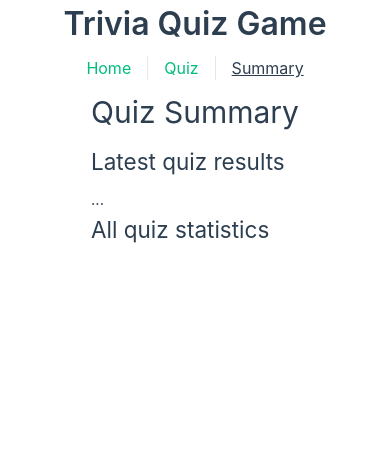
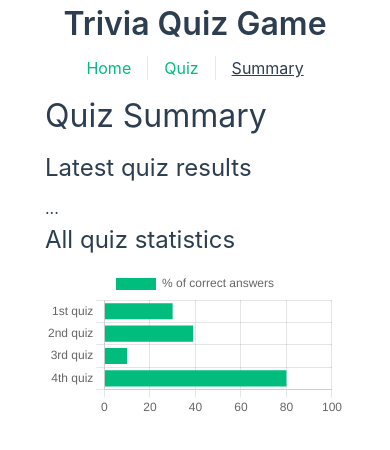
Before and after one commit to mikizuk/vue3-trivia, a Vue app: page /summary in a window 390 px wide. Shown: the top 450 px of the page. Built offline with nearby package versions, Linux system fonts and the light colour scheme.

Commit message:
Added chart.js lib & fake chart data & mobile css fixes

```diff
--- a/src/App.vue
+++ b/src/App.vue
@@ -77,7 +77,7 @@ main {
   flex-direction: column;
   align-items: center;
   /* margin-block: 5px; */
-  padding: 8px;
+  padding-block: 10px;
   /* padding: calc(var(--section-gap) / 8); */
   height: 100%;
 
--- a/src/assets/base.css
+++ b/src/assets/base.css
@@ -68,6 +68,9 @@
 }
 
 body {
+  display: flex;
+  flex-direction: column;
+  justify-content: space-between;
   min-height: 100vh;
   color: var(--color-text);
   background: var(--color-background);
@@ -88,7 +91,7 @@ body {
     'Droid Sans',
     'Helvetica Neue',
     sans-serif;
-  font-size: 15px;
+  font-size: 16px;
   text-rendering: optimizeLegibility;
   -webkit-font-smoothing: antialiased;
   -moz-osx-font-smoothing: grayscale;
--- a/src/assets/main.css
+++ b/src/assets/main.css
@@ -9,7 +9,7 @@
 
 #app {
   max-width: 1280px;
-  margin: 0 auto;
+  /* margin: 0 auto; */
   /* padding: 2rem; */
   font-weight: normal;
   min-height: 100%;
--- /dev/null
+++ b/src/components/ChartComponent.vue
@@ -0,0 +1,56 @@
+<script setup>
+import { ref } from 'vue';
+import { Bar } from 'vue-chartjs';
+import { Chart as ChartJS, CategoryScale, LinearScale, BarElement, Title, Tooltip, Legend, scales } from 'chart.js';
+
+ChartJS.register(CategoryScale, LinearScale, BarElement, Title, Tooltip, Legend);
+
+const chartData = ref({
+  labels: ['1st quiz', '2nd quiz', '3rd quiz', '4th quiz'],
+  datasets: [
+    {
+      label: '% of correct answers',
+      backgroundColor: '#00bd7e',
+      data: [30, 39, 10, 80],
+    }
+  ]
+});
+
+const chartOptions = ref({
+  responsive: true,
+  scales: {
+    x: {
+      max: 100
+    }
+  },
+  indexAxis: 'y',
+  plugins: {
+    legend: {
+      position: 'top',
+    },
+    tooltip: {
+      callbacks: {
+        label: function (context) {
+          console.log("context:", context);
+          let label = context.dataset.label || '';
+          if (label) {
+            label += ': ';
+          }
+          if (context.parsed.y !== null) {
+            label += `${context.parsed.y}`;
+          }
+          return label;
+        }
+      }
+    }
+  }
+});
+</script>
+
+<template>
+  <Bar :data="chartData" :options="chartOptions" />
+</template>
+
+<style scoped>
+/* Add any styles for your chart component here */
+</style>
--- a/src/components/QuizComponent.vue
+++ b/src/components/QuizComponent.vue
@@ -69,7 +69,7 @@ const showCorrectAnswers = () => {
             <p><span style="font-size: small;">Difficulty:</span> {{ currentQuestion.difficulty }}</p>
             <p><span style="font-size: small;">Category:</span> {{ convertString(currentQuestion.category) }}</p>
           </div>
-          <strong style="font-weight: 600;">{{ convertString(currentQuestion.question) }}</strong>
+          <strong style="padding-block: .5rem; t: 600;">{{ convertString(currentQuestion.question) }}</strong>
           <!-- style="padding-block: 1rem; font-weight: 600;" -->
           <ul style="padding: 0; margin-inline: 1rem;">
             <li class="quiz-answer" v-for="answer of currentQuestion.randomAnswers" :key="answer"
@@ -110,6 +110,7 @@ const showCorrectAnswers = () => {
   display: flex;
   flex-direction: column;
   align-items: center;
+  height: 100%;
 }
 
 .progress-bar {
@@ -138,10 +139,11 @@ const showCorrectAnswers = () => {
   overflow: hidden;
   /* max-width: 400px; */
   width: 100%;
-  min-height: 55vh;
+  min-height: 50vh;
   /* min-height: 500px; */
-  /* height: 100%; */
+  height: 100%;
   position: relative;
+  /* border: 1px solid blue; */
 }
 
 .quiz-item {
@@ -153,6 +155,8 @@ const showCorrectAnswers = () => {
   height: 100%;
   /* white-space: nowrap; */
   position: absolute;
+  /* border: 1px solid red; */
+  /* top: 60%; */
 }
 
 .quiz-answer {
--- a/src/components/QuizCreator.vue
+++ b/src/components/QuizCreator.vue
@@ -52,7 +52,7 @@ const isButtonDisabled = computed(() => {
         </option>
       </select>
     </div>
-    <p style="font-size: small;">* minimum number of questions is {{ MIN_QUESTIONS }} and maximum is {{ MAX_QUESTIONS }}
+    <p class="form-info">* minimum number of questions is {{ MIN_QUESTIONS }} and maximum is {{ MAX_QUESTIONS }}
     </p>
     <div class="button-wrapper">
       <button class="button" :disabled=isButtonDisabled type="submit">Create Quiz</button>
@@ -73,4 +73,10 @@ const isButtonDisabled = computed(() => {
   gap: 8px;
   margin-block: 1rem;
 }
+
+.form-info {
+  font-size: small;
+  padding-block: 0.5rem;
+
+}
 </style>
--- a/src/views/SummaryView.vue
+++ b/src/views/SummaryView.vue
@@ -1,4 +1,5 @@
 <script setup lang="ts">
+import ChartComponent from '@/components/ChartComponent.vue';
 </script>
 
 
@@ -11,6 +12,7 @@
     </div>
     <h2>All quiz statistics</h2>
     <div>
+      <ChartComponent />
     </div>
   </div>
 </template>
```
Also changed, not shown: src/router/index.ts (+5 -3 lines).
